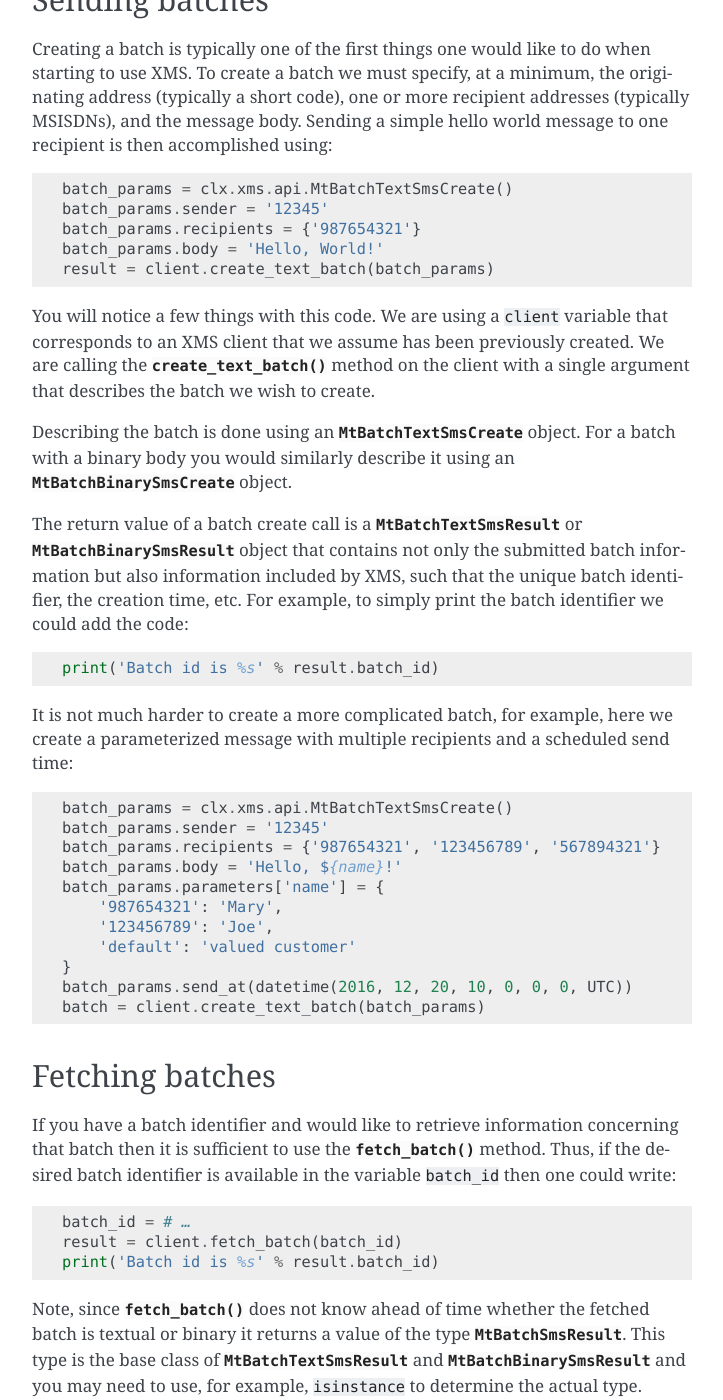
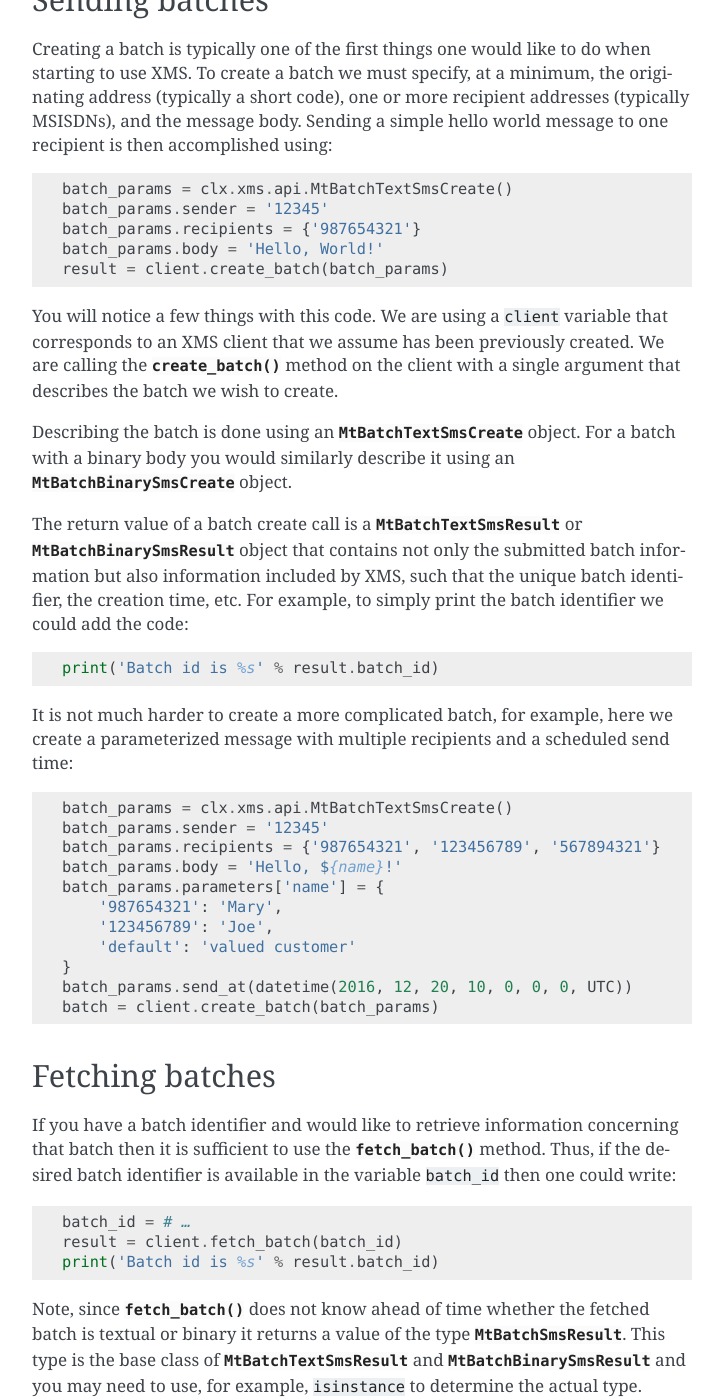
Before and after one commit to linhuiwzqu/clxcommunications, a Sphinx documentation site: the page built from docs/tutorial.rst, in a window 1280 px wide and 1400 px high, scrolled down 2102 px. Shown: the whole window, without its empty margins (388-1111 px from the left). Built offline with Sphinx 7.4.7, drawn with Linux system fonts in a browser that asks for light colours.

Commit message:
Fix method name in tutorial

```diff
--- a/docs/tutorial.rst
+++ b/docs/tutorial.rst
@@ -120,12 +120,12 @@ accomplished using::
   batch_params.sender = '12345'
   batch_params.recipients = {'987654321'}
   batch_params.body = 'Hello, World!'
-  result = client.create_text_batch(batch_params)
+  result = client.create_batch(batch_params)
 
 You will notice a few things with this code. We are using a ``client``
 variable that corresponds to an XMS client that we assume has been
 previously created. We are calling the
-:meth:`~clx.xms.client.Client.create_text_batch` method on the client
+:meth:`~clx.xms.client.Client.create_batch` method on the client
 with a single argument that describes the batch we wish to create.
 
 Describing the batch is done using an :class:`.MtBatchTextSmsCreate`
@@ -155,7 +155,7 @@ scheduled send time::
       'default': 'valued customer'
   }
   batch_params.send_at(datetime(2016, 12, 20, 10, 0, 0, 0, UTC))
-  batch = client.create_text_batch(batch_params)
+  batch = client.create_batch(batch_params)
 
 Fetching batches
 ----------------
```
